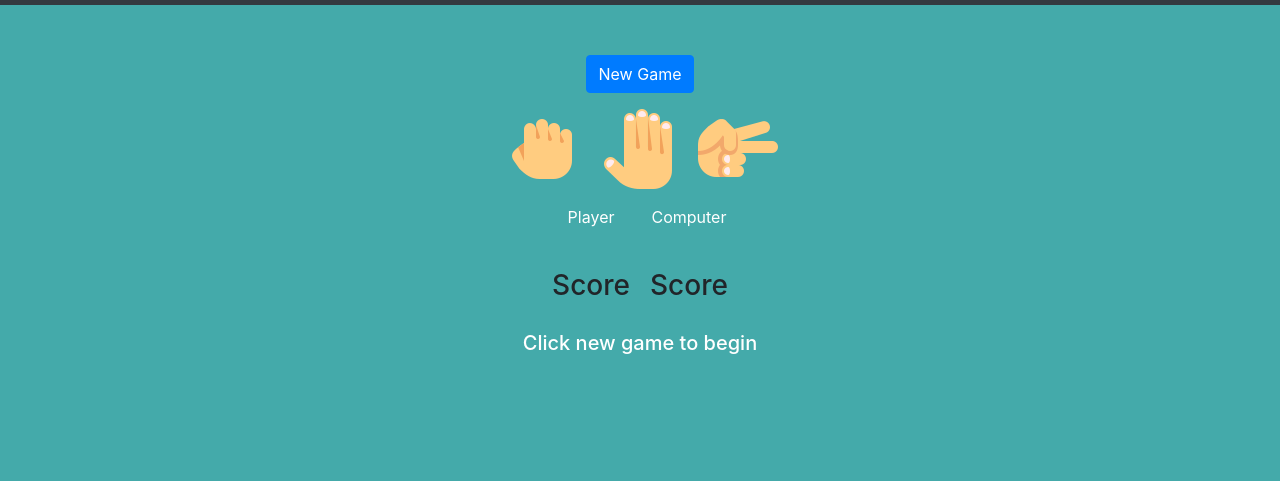
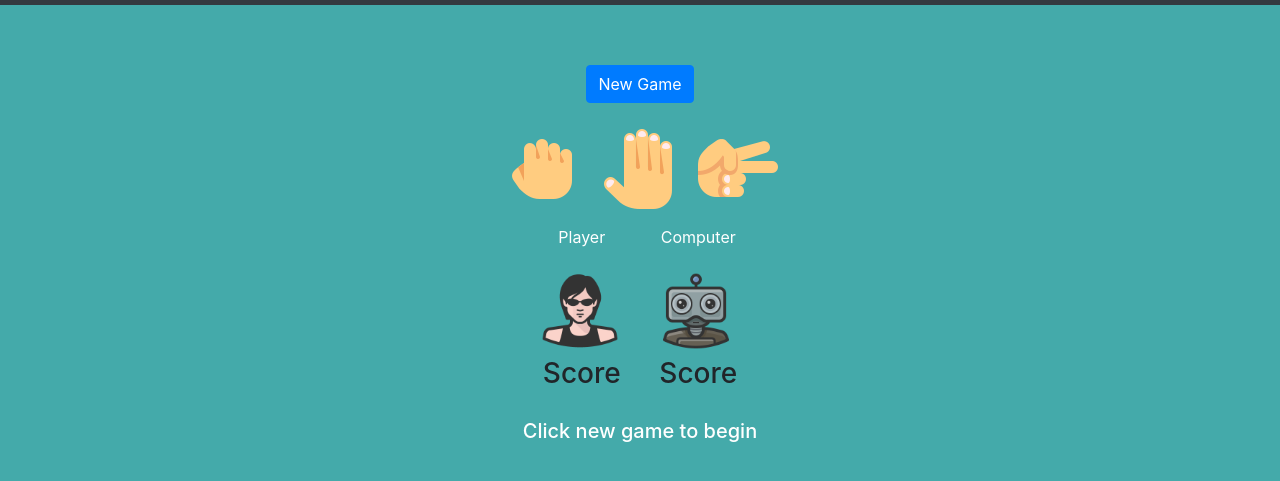
Before and after one commit to vincerhodes/rock-paper-scissors, a plain HTML site: page index.html in a window 1280 px wide. Shown: the part 51-532 px from the top of the page. Drawn offline with nearby package versions, Linux system fonts and the light colour scheme.

Commit message:
final final version!

```diff
--- a/index.html
+++ b/index.html
@@ -25,7 +25,7 @@
     </nav>
     <div class="container rps" style="margin-top: 50px;">
         <div class="row text-center">
-            <div class="col"><button class="btn btn-primary" type="button">New Game</button></div>
+            <div class="col"><button class="btn btn-primary" type="button" style="margin: 10px;">New Game</button></div>
         </div>
         <div class="row" style="margin: 8px -15px;">
             <div class="col-xl-12 offset-xl-0 text-center"><a id="rock" class="rpsbtn" href="#"><img data-bs-hover-animate="wobble" id="rock" src="rock-paper-scissors/assets/img/rock2.png" alt="rock"></a><a id="paper" class="rpsbtn" href="#"><img data-bs-hover-animate="wobble" id="paper" src="rock-paper-scissors/assets/img/paper2.png" alt="paper"></a>
@@ -34,13 +34,17 @@
             </div>
         </div>
         <div class="row text-center">
-            <div class="col text-center d-xl-flex justify-content-xl-center align-items-xl-center">
+            <div class="col text-center d-flex justify-content-center align-items-center">
                 <div style="margin-left: 10px;margin-right: 10px;">
-                    <p class="text-white info">Player</p><img id="player-choice">
+                    <p class="text-white info">Player</p>
+                    <img height="92px" width="92px" src="rock-paper-scissors/assets/img/trinity@128px.png">
+                    <img id="player-choice">
                     <h3 class="score">Score</h3>
                 </div>
                 <div style="margin-right: 10px;margin-left: 10px;">
-                    <p class="text-white info">Computer</p><img id="computer-choice">
+                    <p class="text-white info">Computer</p>
+                    <img height="92px" width="92px" src="rock-paper-scissors/assets/img/robot-02@128px.png">
+                    <img id="computer-choice">
                     <h3 class="score">Score</h3>
                 </div>
             </div>
```
Also changed, not shown: rock-paper-scissors/assets/img/08-gamboy-64px.png (added), rock-paper-scissors/assets/img/64-hamburger-64px.png (added), rock-paper-scissors/assets/img/robot-02@128px.png (added), rock-paper-scissors/assets/img/trinity@128px.png (added).
